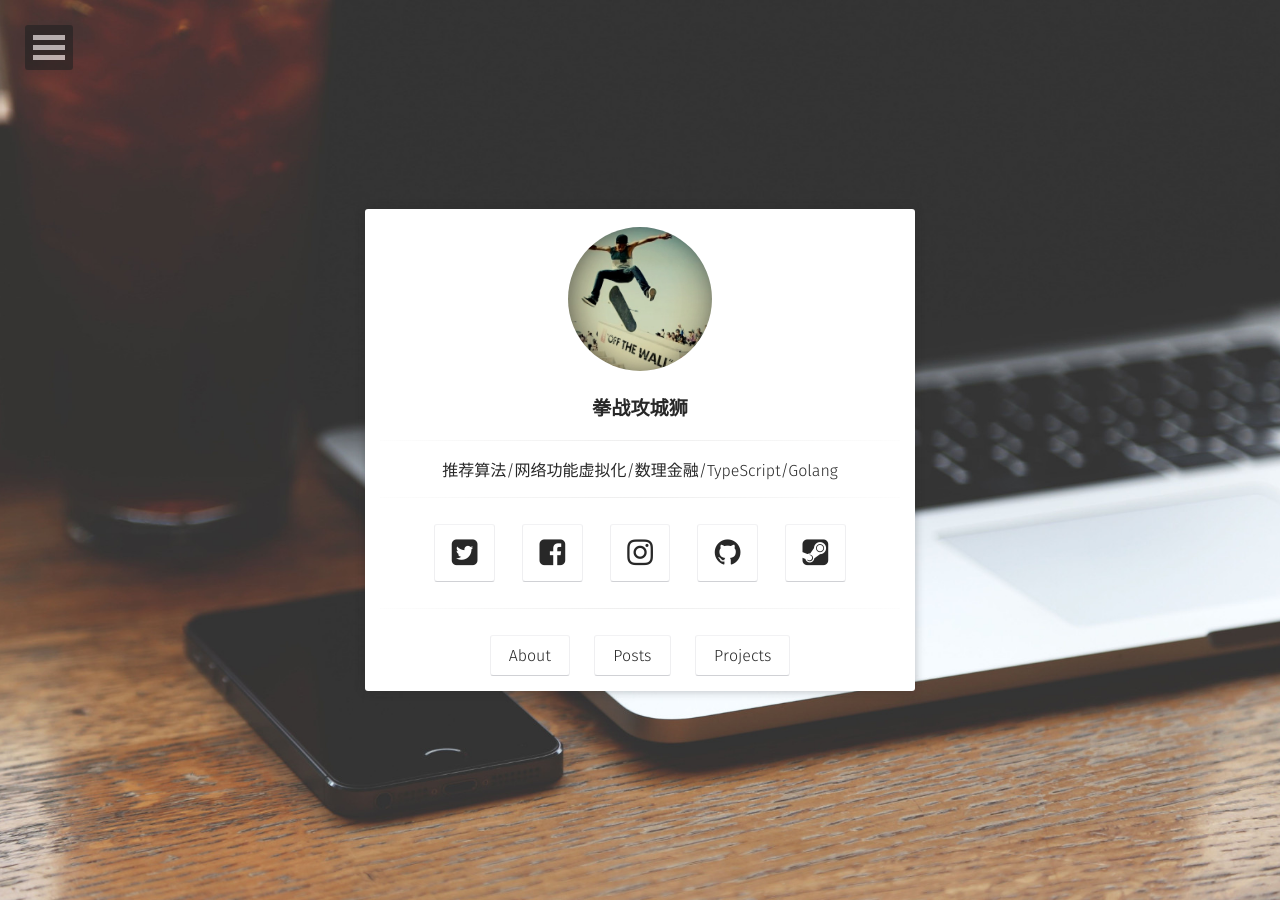
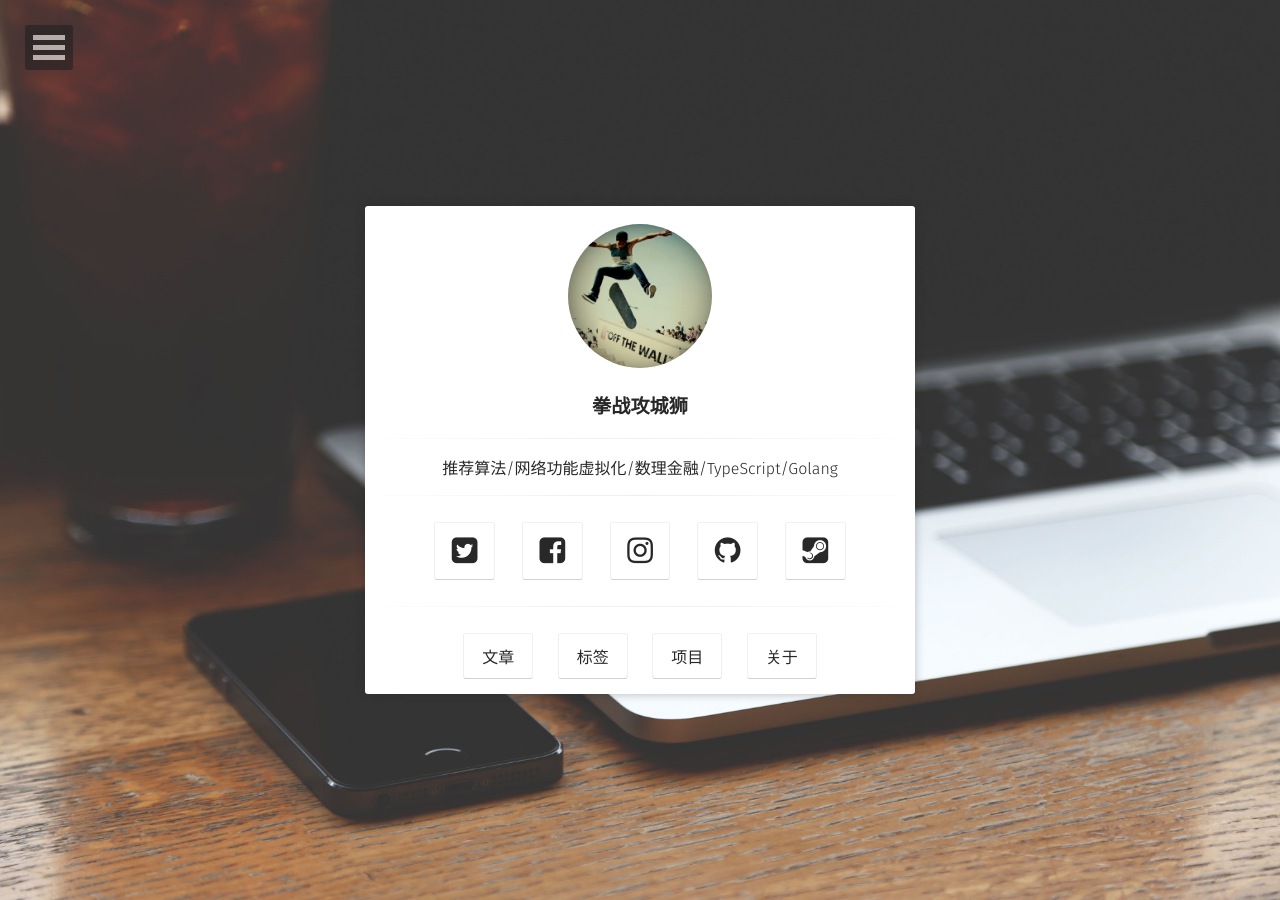
Before and after one commit to Zeyu-ZEYU/Shangbaize-Daoye.github.io, a Jekyll site: the page built from index.html, in a window 1280 px wide. Built offline with Jekyll 4.4.1, drawn with Linux system fonts in a browser that asks for light colours; some web fonts are replaced.

Commit message:
initial commit

```diff
--- a/_layouts/home.html
+++ b/_layouts/home.html
@@ -32,14 +32,17 @@ layout: compress
                     {% include social-links.html %}
                   <hr class="hr-line">
                   <h3 class="title">
-                         <a class="btn zoombtn" href="{{ site.url }}/about">
-                         About
+                         <a class="btn zoombtn" href="{{ site.url }}/posts">
+                         文章
                          </a>
-                         <a class="btn zoombtn" href="{{ site.url }}/posts">
-                         Posts
+                         <a class="btn zoombtn" href="{{ site.url }}/tags">
+                         标签
                          </a>
                          <a class="btn zoombtn" href="{{ site.url }}/projects">
-                         Projects
+                         项目
+                         </a>
+                         <a class="btn zoombtn" href="{{ site.url }}/about">
+                         关于
                          </a>
                  </h3>
             </div>
```
